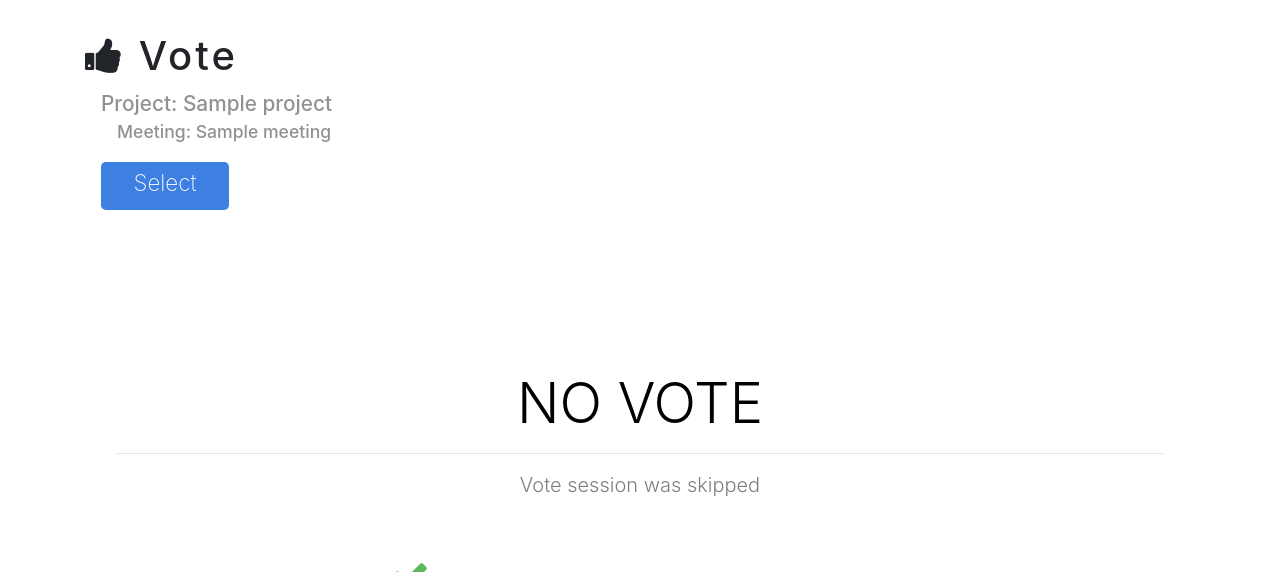
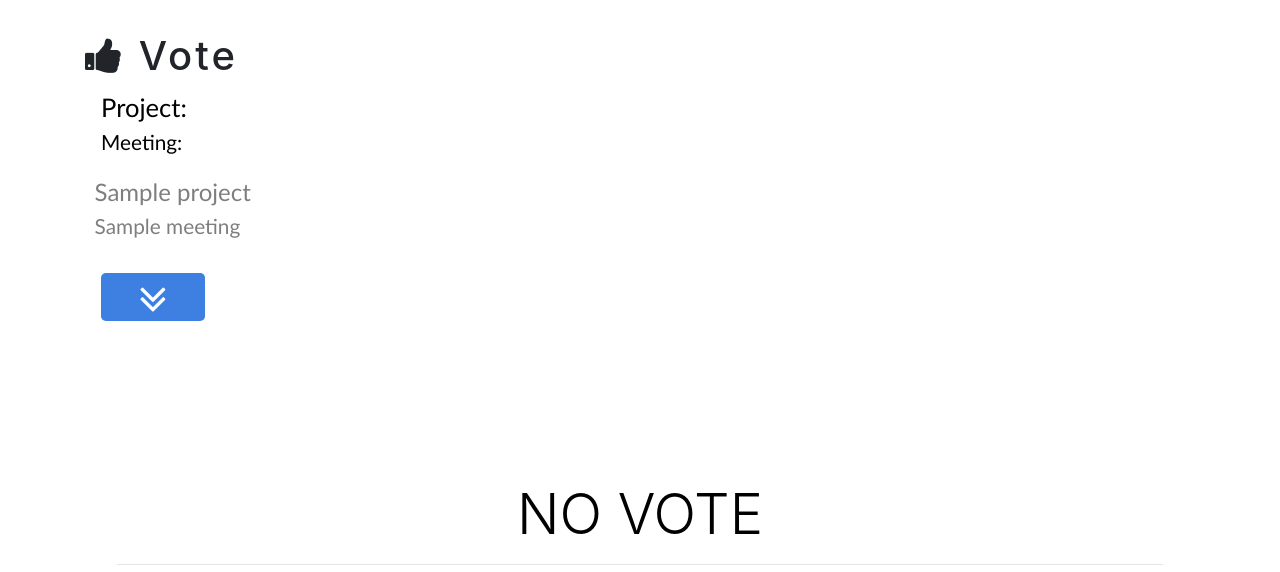
Before and after one commit to calebpower/meeting-schedulizer, a Django app: page /meeting/voting/1 in a window 1280 px wide. Shown: the part 56-628 px from the top of the page. Run offline with Django 3.2, Linux system fonts and the light colour scheme; a user stored in the database is signed in; tables that the repository leaves empty hold one stand-in row (values such as "Sample post"); some libraries are stand-ins or nearby versions.

Commit message:
Changed button icon

```diff
--- a/static/css/voting.css
+++ b/static/css/voting.css
@@ -7,22 +7,38 @@ li:hover > ul {
   display: block;
 }
 
-#mddm{
-  opacity: 0.8;
-  border-radius: .5rem;
+#dropdown-title{
+font-family: 'Gill Sans', 'Gill Sans MT', Calibri, 'Trebuchet MS', sans-serif ;
 }
+#dropdown-title #m1,#m2{
+  margin-top: -1rem;
+  font-size: 1.3rem;
+  font-weight: 500;
+  }
 
-#dropdown-title{
-margin-left: 1rem;
-font-weight: 500;
-font-size: 1.3rem;
-opacity: .5;
-}
-#dropdown-title #m{
-  margin-top: -1rem;
-  margin-left: 1rem;
-  font-size: 1.1rem;
+
+
+  #title-info{
+      display: inline-block;
+    }
+
+  #title-info #p1, #m1{
+    color: black;
+    opacity: 1;
+    margin-left: 1rem;
+    font-weight: 500;
+    font-size: 1.6rem;
+
+  }
+  #title-info #p2, #m2{
+    color: black;
+    opacity: .5;
+    margin-left: .6rem;
   font-weight: 500;
+  font-size: 1.3rem;
+  }
+  #title-info #p2{
+    font-size: 1.5rem;
   }
 
 
@@ -32,9 +48,11 @@ opacity: .5;
   text-decoration: none !important;
 
 }
-/* #dropdown-lst{
-  background-color: #3d80e2;
-} */
+#mddm{
+  opacity: 0.8;
+  border-radius: .5rem;
+  margin-left:-1.4rem;
+}
 .dropdown-submenu {
   position: relative;
 
@@ -55,7 +73,7 @@ opacity: .5;
   margin-top: -2rem;
   margin-left: 1rem;
   border-radius: .3rem;
-  width: 8rem;
+  width: 6.5rem;
 
 
 }
--- a/templates/voting/voting_pane.html
+++ b/templates/voting/voting_pane.html
@@ -3,14 +3,20 @@
     {% if meeting_list %}
     <div id="dropdown-title">
             {%if meeting%}
-            <p id="p">Project: {{project.project_name}}</p>
-            <p id="m">Meeting: {{meeting.title}}</p>
+            <div id="title-info">
+                <p id="p1">Project:</p>
+                <p id="m1">Meeting:</p>
+            </div>
+            <div id="title-info">
+               <p id="p2">{{project.project_name}}</p>
+               <p id="m2">{{meeting.title}}</p>
+            </div>
             {%else%}
-            Select a meeting
+            Select a meeting!
             {%endif%}
     </div>
     <div id="myDropdown" class="dropdown mt-3 mb-5 list-group text-center">
-        <div id="s"><p>Select</p>
+        <div id="s"><p><i class="fa fa-angle-double-down fa-2x" aria-hidden="true"></i></p>
         </div>
         <ul id="mddm" class="dropdown-menu text-center " >
             <h6 class="dropdown-header">Projects</h6>
@@ -28,7 +34,7 @@
                     {% if meeting.project == project%}
                     <li id="dropdown-lst" class=" list-group-item-action">
                         <a  class="test dropdown-item" tabindex="-1"href="/meeting/voting/{{ meeting.id }}">
-                            <p>{{ meeting.id }}: {{ meeting.title }}</p>
+                            <p>{{ meeting.title }}</p>
                         </a>
                     </li>
                     {%endif%}
```
